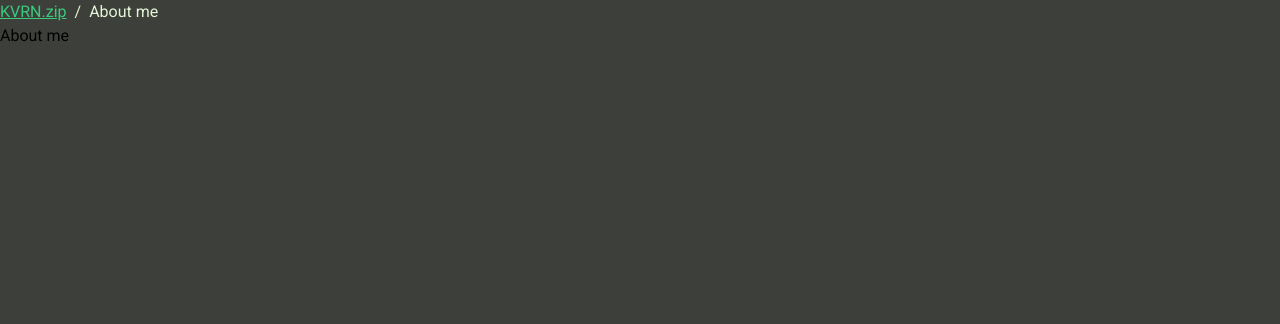
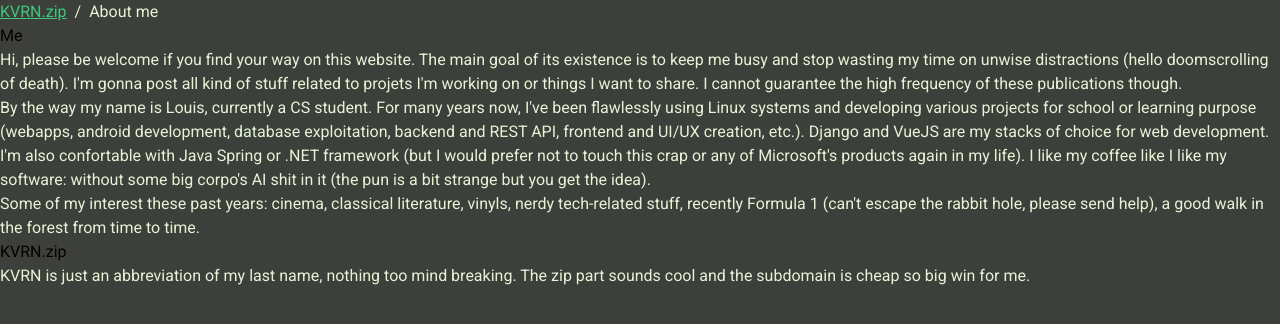
Before and after one commit to kvrn1/h0me, a Vue app: page /me in a window 1280 px wide. Shown: the top 324 px of the page. Built offline with nearby package versions, Linux system fonts and the light colour scheme.

Commit message:
complete about me page

```diff
--- a/src/views/AboutMeView.vue
+++ b/src/views/AboutMeView.vue
@@ -1,5 +1,31 @@
 <template>
   <div>
-    <h1>About me</h1>
+    <h1>Me</h1>
+    <p>
+      Hi, please be welcome if you find your way on this website. The main goal of its existence is
+      to keep me busy and stop wasting my time on unwise distractions (hello doomscrolling of
+      death). I'm gonna post all kind of stuff related to projets I'm working on or things I want to
+      share. I cannot guarantee the high frequency of these publications though.
+    </p>
+    <p>
+      By the way my name is Louis, currently a CS student. For many years now, I've been flawlessly
+      using Linux systems and developing various projects for school or learning purpose (webapps,
+      android development, database exploitation, backend and REST API, frontend and UI/UX creation,
+      etc.). Django and VueJS are my stacks of choice for web development. I'm also confortable with
+      Java Spring or .NET framework (but I would prefer not to touch this crap or any of Microsoft's
+      products again in my life). I like my coffee like I like my software: without some big corpo's
+      AI shit in it (the pun is a bit strange but you get the idea).
+    </p>
+    <p>
+      Some of my interest these past years: cinema, classical literature, vinyls, nerdy tech-related
+      stuff, recently Formula 1 (can't escape the rabbit hole, please send help), a good walk in the
+      forest from time to time.
+    </p>
+
+    <h1>KVRN.zip</h1>
+    <p>
+      KVRN is just an abbreviation of my last name, nothing too mind breaking. The zip part sounds
+      cool and the subdomain is cheap so big win for me.
+    </p>
   </div>
 </template>
```
